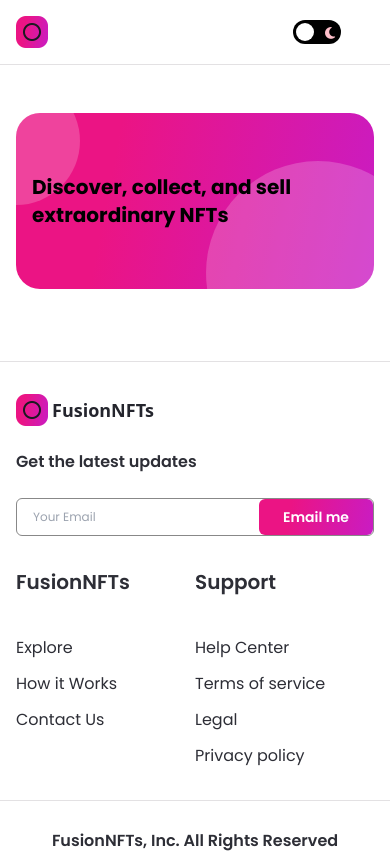
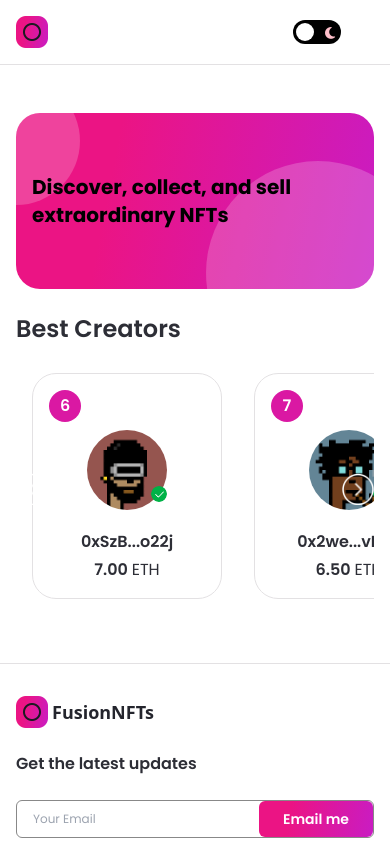
Before and after one commit to armejiaf/nft_marketplace, a Next.js app: page / in a window 390 px wide. Shown: the top 853 px of the page. Built offline with nearby package versions, Linux system fonts and the light colour scheme.

Commit message:
Added creator cards to home. Added scroll to creator cards. Fixes.

```diff
--- /dev/null
+++ b/components/CreatorCard.jsx
@@ -0,0 +1,44 @@
+import React from 'react';
+import Image from 'next/image';
+
+import images from '../assets';
+
+const CreatorCard = ({ rank, creatorImage, creatorName, creatorEths }) => (
+  <div className="min-w-190 minlg:min-w-240 dark:bg-nft-black-3 bg-white border dark:border-nft-black-3 border-nft-gray-1 rounded-3xl flex flex-col p-4 m-4">
+    <div className="w-8 h-8 minlg:w-10 minlg:h-10 bg-nft-red-violet flexCenter rounded-full">
+      <p className="font-poppins text-white font-semibold text-base minlg:text-lg">{rank}</p>
+    </div>
+
+    <div className="my-2 flex justify-center">
+      <div className="relative w-20 h-20 minlg:w-28 minlg:h-28 overflow-hidden">
+        <Image
+          src={creatorImage}
+          fill
+          sizes="(max-width: 768px) 20vw,
+                 (max-width: 1200px) 10vw,
+                 5vw"
+          className="object-cover rounded-full"
+          alt="creator"
+        />
+        <div className="absolute w-4 h-4 minlg:w-7 minlg:h-7 bottom-2 -right-0">
+          <Image
+            src={images.tick}
+            fill
+            sizes="(max-width: 768px) 4vw,
+                   (max-width: 1200px) 2vw,
+                   1vw"
+            className="object-contain rounded-full"
+            alt="tick"
+          />
+        </div>
+      </div>
+    </div>
+
+    <div className="mt-3 minlg:mt-7 text-center flexCenter flex-col">
+      <p className="font-poppins dark:text-white text-nft-black-1 font-semibold text-base">{creatorName}</p>
+      <p className="mt-1 font-poppins dark:text-white text-nft-black-1 font-semibold text-base">{creatorEths.toFixed(2)} <span className="font-normal">ETH</span></p>
+    </div>
+  </div>
+);
+
+export default CreatorCard;
--- a/components/Footer.jsx
+++ b/components/Footer.jsx
@@ -1,5 +1,6 @@
+import { useEffect, useState } from 'react';
+import { useTheme } from 'next-themes';
 import Image from 'next/image';
-import { useTheme } from 'next-themes';
 
 import images from '../assets';
 import Button from './Button';
@@ -12,7 +13,18 @@
 );
 
 const Footer = () => {
+  const [mounted, setMounted] = useState(false);
+
   const { theme } = useTheme();
+
+  // Theme Helper
+  useEffect(() => {
+    setMounted(true);
+  }, []);
+
+  if (!mounted) {
+    return null; // Render nothing until the component is mounted
+  }
 
   return (
     <footer className="flexCenter flex-col border-t dark:border-nft-black-1 border-nft-gray-1 sm:py-8 py-16">
--- a/components/Navbar.jsx
+++ b/components/Navbar.jsx
@@ -62,9 +62,21 @@
 
 const Navbar = () => {
   const router = useRouter();
-  const { theme, setTheme } = useTheme();
+
   const [active, setActive] = useState('Explore NFTs');
   const [isOpen, setIsOpen] = useState(false);
+  const [mounted, setMounted] = useState(false);
+
+  const { theme, setTheme } = useTheme();
+
+  // Theme Helper
+  useEffect(() => {
+    setMounted(true);
+  }, []);
+
+  if (!mounted) {
+    return null; // Render nothing until the component is mounted
+  }
 
   return (
     <nav className="flexBetween w-full fixed z-10 p-4 flex-row border-b dark:bg-nft-dark bg-white dark:border-nft-black-1 border-nft-gray-1">
--- a/components/index.js
+++ b/components/index.js
@@ -2,5 +2,6 @@
 import Footer from './Footer';
 import Button from './Button';
 import Banner from './Banner';
+import CreatorCard from './CreatorCard';
 
-export { Navbar, Footer, Button, Banner };
+export { Navbar, Footer, Button, Banner, CreatorCard };
--- a/pages/index.js
+++ b/pages/index.js
@@ -1,6 +1,71 @@
-import { Banner } from '../components';
+import { useState, useEffect, useRef } from 'react';
+import Image from 'next/image';
+import { useTheme } from 'next-themes';
 
-const Home = () => (
+import { Banner, CreatorCard } from '../components';
+import images from '../assets';
+import { makeId } from '../utils/makeId';
+
+const Home = () => {
+  const placeholderCreators = [6, 7, 8, 9, 10];
+
+  const [mounted, setMounted] = useState(false);
+  const [hideButtons, setHideButtons] = useState(false);
+  const [placeholderNames, setPlaceholderNames] = useState([]);
+
+  const parentRef = useRef(null);
+  const scrollRef = useRef(null);
+
+  const { theme } = useTheme();
+
+  const handleScroll = (direction) => {
+    const { current } = scrollRef;
+
+    const scrollAmount = window.innerWidth > 1800 ? 270 : 210;
+
+    if (direction === 'left') {
+      current.scrollLeft -= scrollAmount;
+    } else {
+      current.scrollLeft += scrollAmount;
+    }
+  };
+
+  const isScrollable = () => {
+    const { current } = scrollRef;
+    const { current: parent } = parentRef;
+
+    if (current?.scrollWidth >= parent?.offsetWidth) {
+      setHideButtons(false);
+    } else {
+      setHideButtons(true);
+    }
+  };
+
+  useEffect(() => {
+    isScrollable();
+    window.addEventListener('resize', isScrollable);
+
+    return () => {
+      window.removeEventListener('resize', isScrollable);
+    };
+  });
+
+  // Creator Placeholder Names Helper
+  useEffect(() => {
+    const contents = placeholderCreators.map(() => `0x${makeId(3)}...${makeId(4)}`);
+    setPlaceholderNames(contents);
+  }, placeholderCreators);
+
+  // Theme Helper
+  useEffect(() => {
+    setMounted(true);
+  }, []);
+
+  if (!mounted) {
+    return null; // Render nothing until the component is mounted
+  }
+
+  return (
     <div className="flex justify-center sm:px-4 p-12">
       <div className="w-full minmd:w-4/5">
         <Banner
@@ -8,8 +73,58 @@
           childStyles="md:text-4xl sm:text-2xl xs:text-xl text-left"
           parentStyles="justify-start mb-6 h-72 sm:h-60 p-12 xs:p-4 xs:h-44 rounded-3xl"
         />
+
+        <div>
+          <h1 className="font-poppins dark:text-white text-nft-black-1 text-2xl minlg:text-4xl font-semibold ml-4 xs:ml-0">Best Creators</h1>
+          <div className="relative flex-1 max-w-full flex mt-3" ref={parentRef}>
+            <div className="flex flex-row w-max overflow-x-scroll no-scrollbar select-none" ref={scrollRef}>
+              {placeholderNames.length > 0 ? (
+                placeholderCreators.map((value, index) => (
+                  <CreatorCard
+                    key={`creator-${value}`}
+                    rank={value}
+                    creatorImage={images[`creator${value}`]}
+                    creatorName={placeholderNames[index]}
+                    creatorEths={10 - value * 0.5}
+                  />
+                ))
+              ) : (
+                <div>Loading...</div>
+              )}
+
+              {!hideButtons && (
+                <>
+                  <div onClick={() => handleScroll('left')} className="absolute w-8 h-8 minlg:w-12 minlg:h-12 top-45 cursor-pointer left-0">
+                    <Image
+                      src={images.left}
+                      fill
+                      sizes="(max-width: 768px) 8vw,
+                            (max-width: 1200px) 4vw,
+                            2vw"
+                      className={`object-contain ${theme === 'light' && 'filter invert'}`}
+                      alt="left_arrow"
+                    />
+                  </div>
+
+                  <div onClick={() => handleScroll('right')} className="absolute w-8 h-8 minlg:w-12 minlg:h-12 top-45 cursor-pointer right-0">
+                    <Image
+                      src={images.right}
+                      fill
+                      sizes="(max-width: 768px) 8vw,
+                            (max-width: 1200px) 4vw,
+                            2vw"
+                      className={`object-contain ${theme === 'light' && 'filter invert'}`}
+                      alt="right_arrow"
+                    />
+                  </div>
+                </>
+              )}
+            </div>
+          </div>
+        </div>
       </div>
     </div>
   );
+};
 
 export default Home;
--- /dev/null
+++ b/utils/makeId.js
@@ -0,0 +1,12 @@
+export const makeId = (length) => {
+  let result = '';
+
+  const characters = 'ABCDEFGHIJKLMNOPQRSTUVWXYZabcdefghijklmnopqrstuvwxyz0123456789';
+  const charactersLength = characters.length;
+
+  for (let i = 0; i < length; i += 1) {
+    result += characters.charAt(Math.floor(Math.random() * charactersLength));
+  }
+
+  return result;
+};
```
Lines whose indentation alone changed are shown as unchanged.
